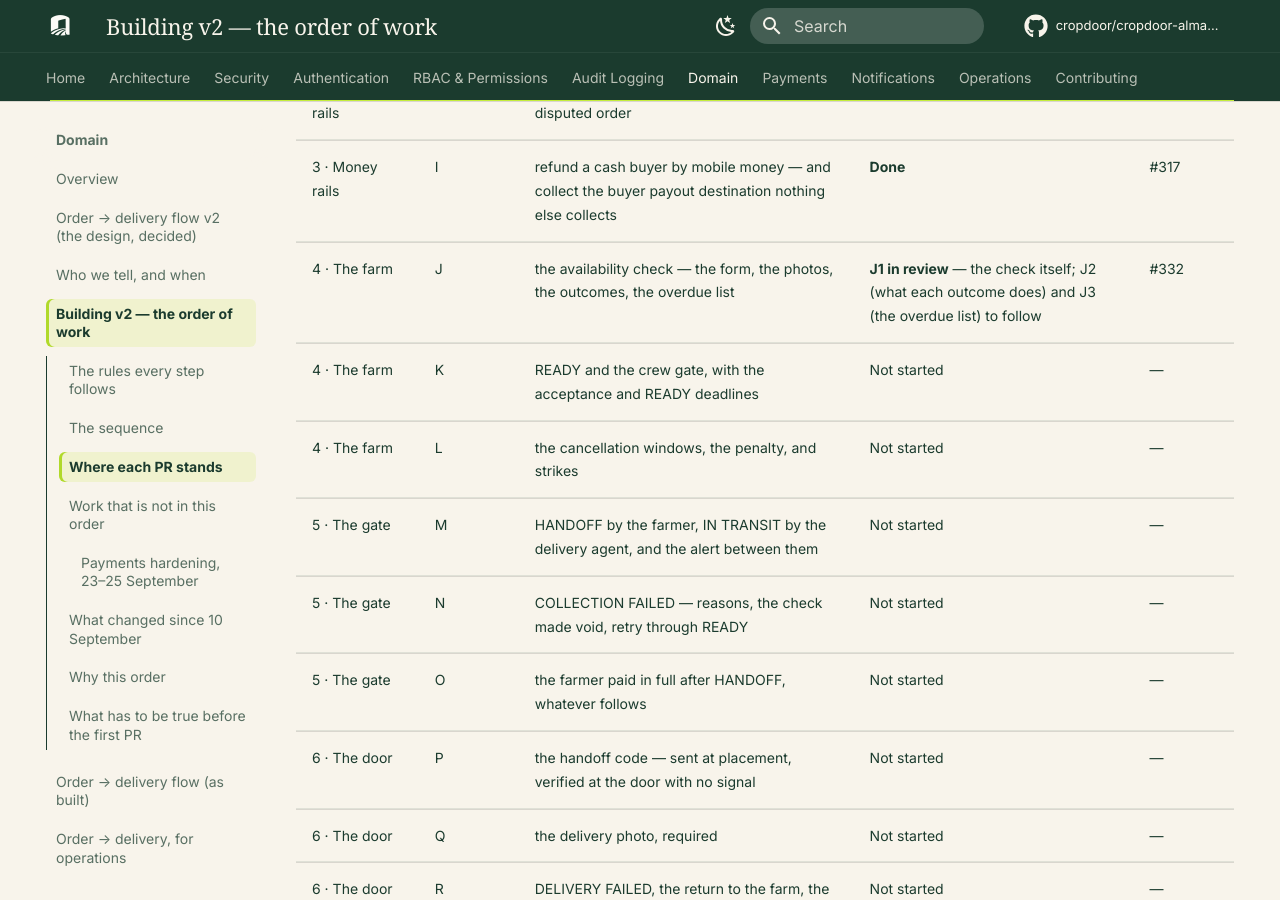
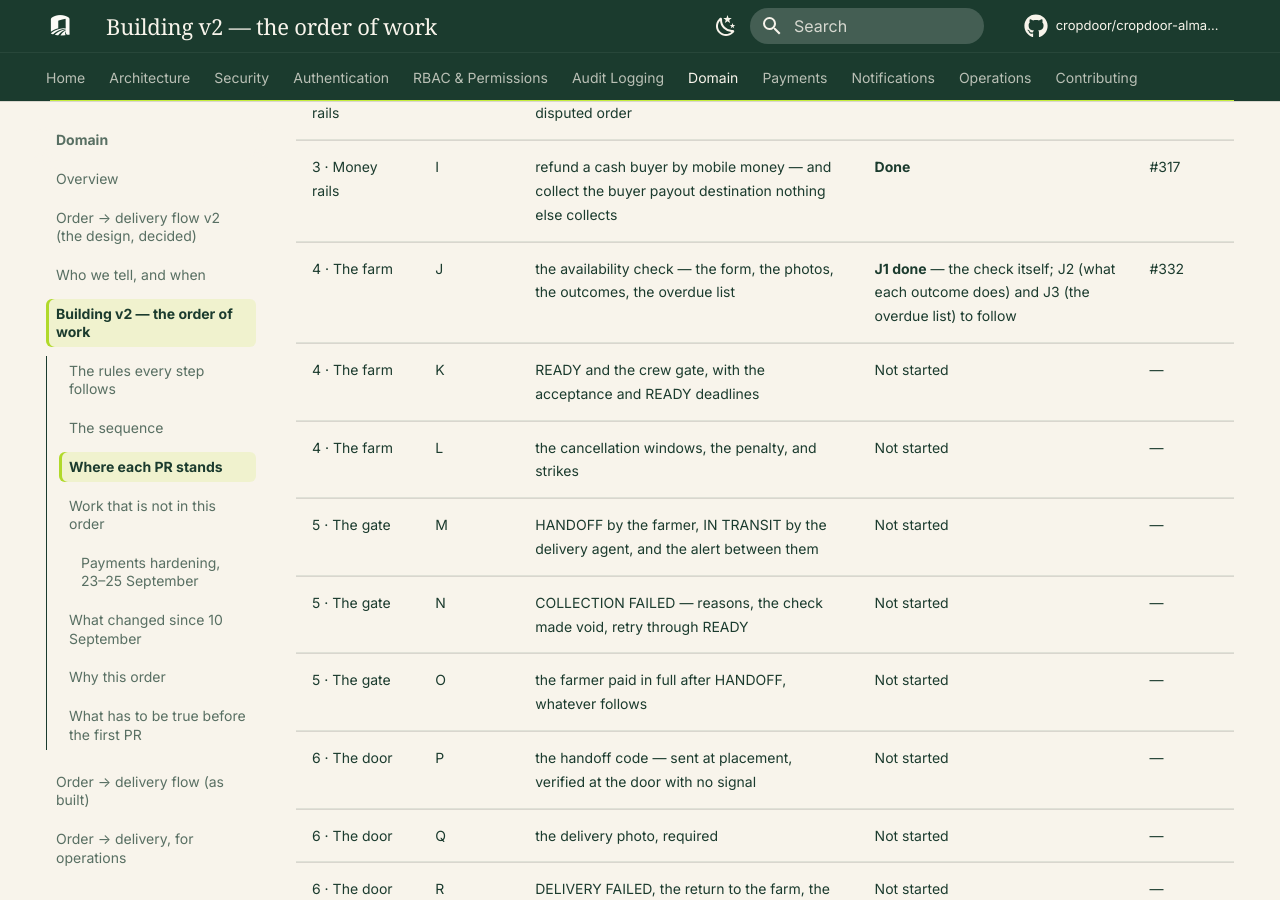
Before and after one commit to cropdoor/cropdoor-almanac, an MkDocs documentation site: the page built from docs/domain/order-delivery-flow-v2-build-order.md, in a window 1280 px wide and 900 px high, scrolled down 6355 px. Built offline with MkDocs 1.6.1 and Material for MkDocs 9.7.7, drawn with Linux system fonts in a browser that asks for light colours; some web fonts are replaced; comment, search, counter and statistics services are not loaded.

Commit message:
tracker: J1 the availability check is done (#332)

```diff
--- a/docs/domain/order-delivery-flow-v2-build-order.md
+++ b/docs/domain/order-delivery-flow-v2-build-order.md
@@ -70,7 +70,7 @@ The one place that says what is finished. A PR is **Done** only once it is merge
 | 3 · Money rails | T1 | the agent's collected cash recorded as received, so a cash order can be paid at all | **Done** | #277 |
 | 3 · Money rails | H | the payout run reads the ledger and skips a disputed order | **Done** | #276 |
 | 3 · Money rails | I | refund a cash buyer by mobile money — and collect the buyer payout destination nothing else collects | **Done** | #317 |
-| 4 · The farm | J | the availability check — the form, the photos, the outcomes, the overdue list | **J1 in review** — the check itself; J2 (what each outcome does) and J3 (the overdue list) to follow | #332 |
+| 4 · The farm | J | the availability check — the form, the photos, the outcomes, the overdue list | **J1 done** — the check itself; J2 (what each outcome does) and J3 (the overdue list) to follow | #332 |
 | 4 · The farm | K | READY and the crew gate, with the acceptance and READY deadlines | Not started | — |
 | 4 · The farm | L | the cancellation windows, the penalty, and strikes | Not started | — |
 | 5 · The gate | M | HANDOFF by the farmer, IN TRANSIT by the delivery agent, and the alert between them | Not started | — |
```
